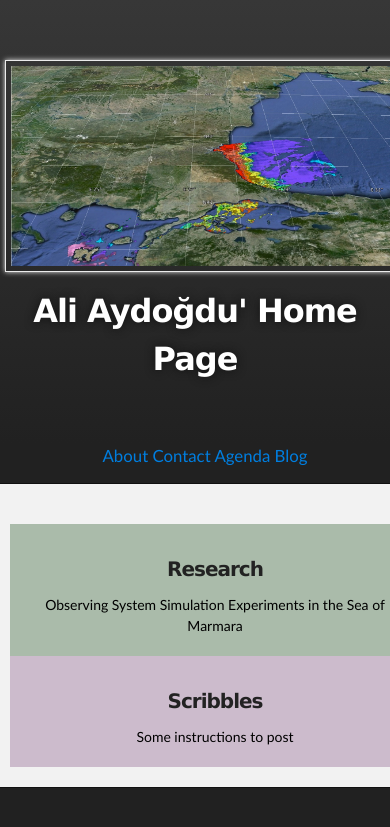
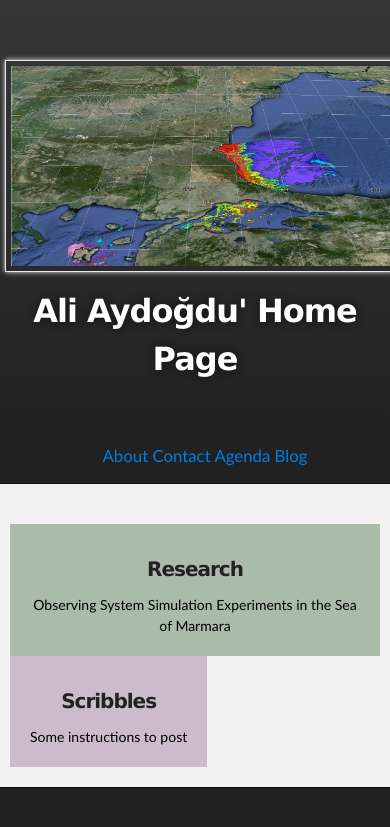
Before and after one commit to aydogduali/aydogduali.github.io, a Jekyll site: the page built from blog/index.md, in a window 390 px wide. Shown: the top 827 px of the page. Built offline with Jekyll 4.4.1, drawn with Linux system fonts in a browser that asks for light colours; the repository's description, which GitHub fills in, is left out.

Commit message:
updated blog

```diff
--- a/_layouts/twocolumn.html
+++ b/_layouts/twocolumn.html
@@ -30,11 +30,7 @@
     padding: 20px;
     text-align: center;
 }
-@media screen and (max-width: 600px) {
-	    .column {
-		            width: 100%;
-				        }
-}
+
 /* Clear floats after the columns */
 .row:after {
     content: "";
```
